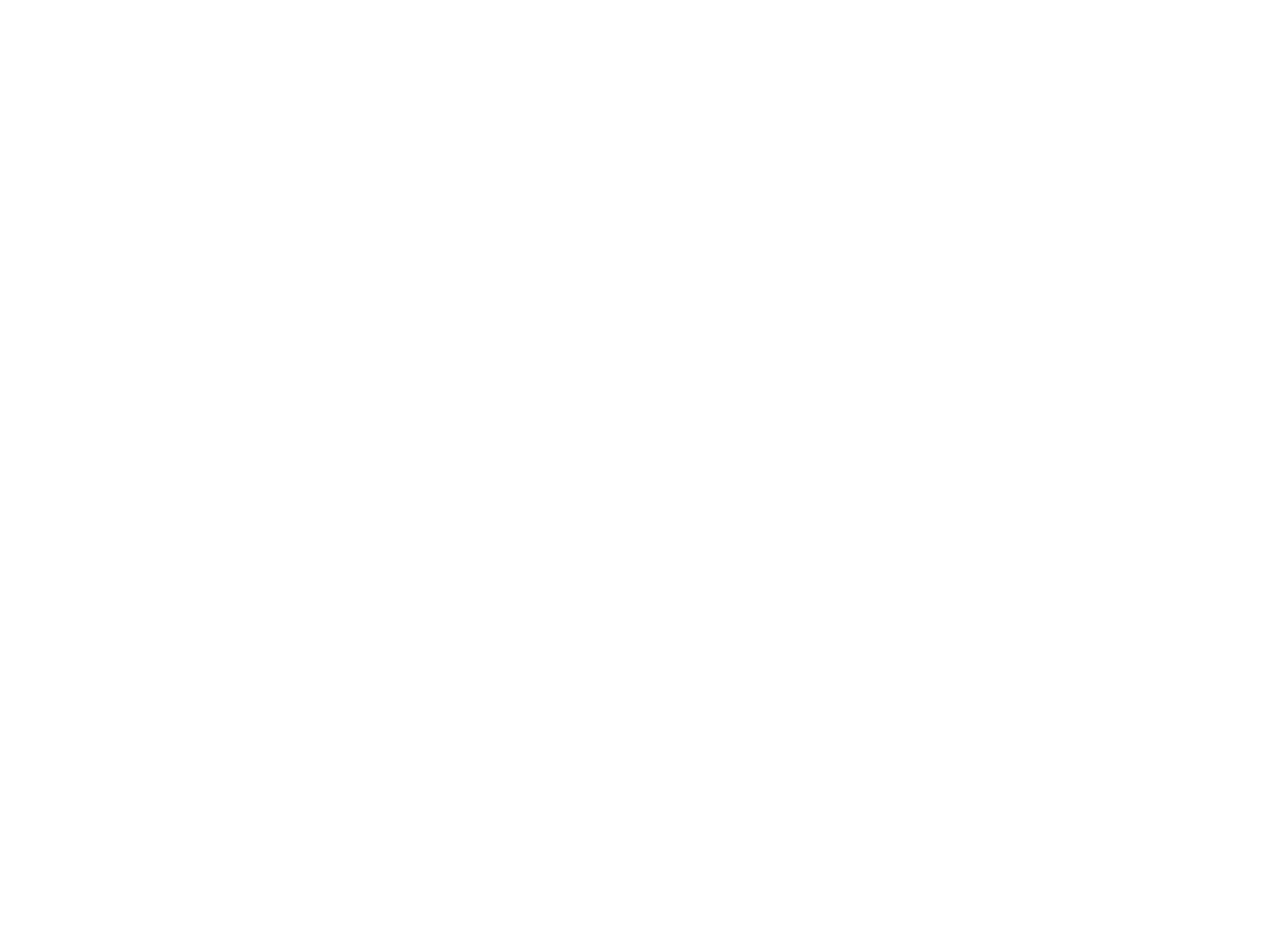
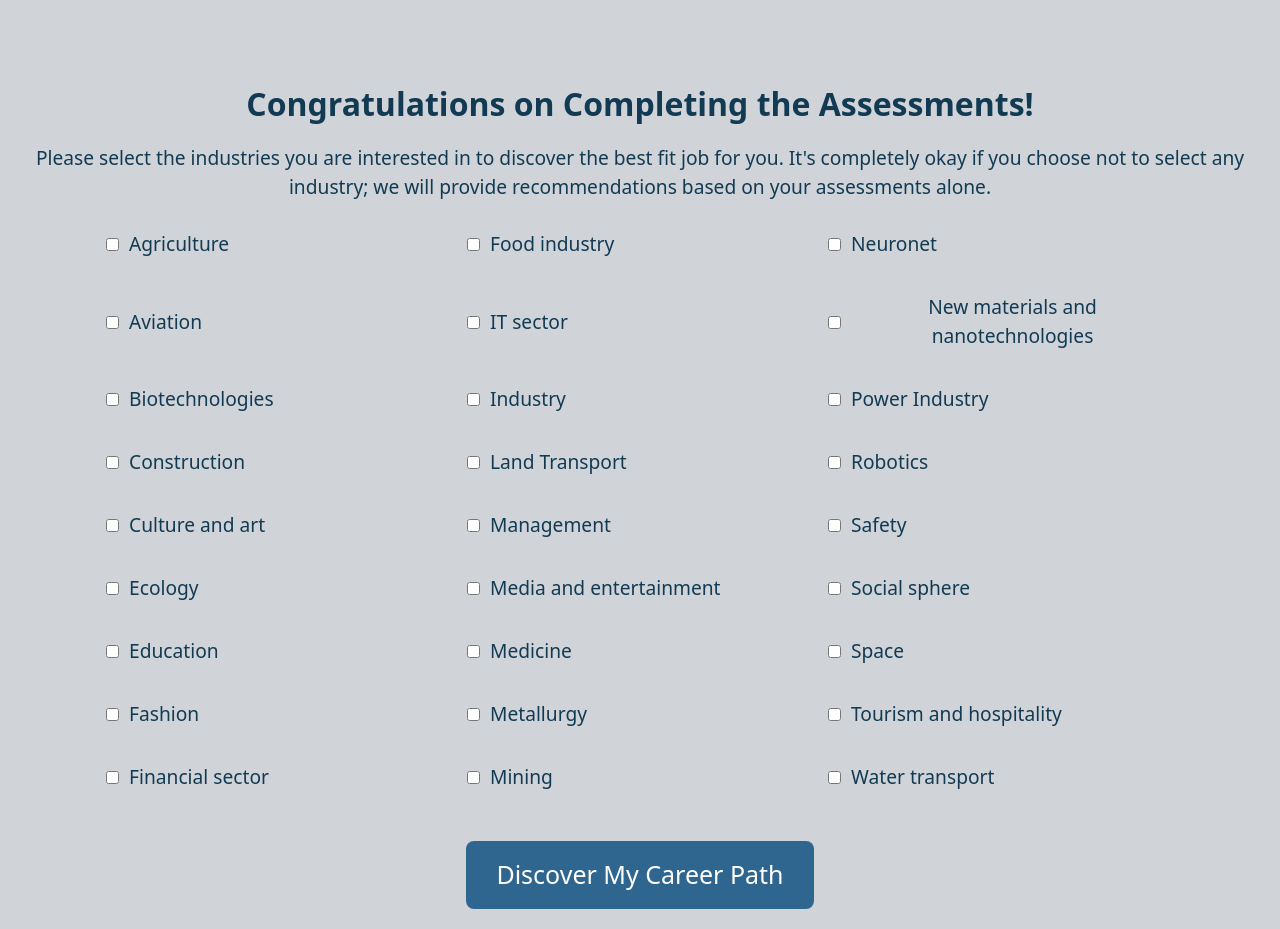
Before and after one commit to Mane1729/my-path, a React (Create React App) app in the folder frontend/: page /industry_selector in a window 1280 px wide. Before the commit this address had no page. Before the commit the page ends 800 px from the top, so only its background shows below. Built offline with nearby package versions, Linux system fonts and the light colour scheme.

Commit message:
Create IndustrySelector and Career(Success/Error) pages

```diff
--- a/frontend/src/App.css
+++ b/frontend/src/App.css
@@ -1,8 +1,21 @@
+body {
+  background-color: #D0D4D9;
+}
+
+body, h1, label, p {
+  color: #123b53;
+}
+
 h1 {
-  font-size: 2rem;
+  font-size: 2em;
+  margin-bottom: 0.5em;
   font-weight: bold;
 }
 
+p {
+  font-size: 1.2em;
+  margin-bottom: 1em;
+}
 
 input[type="text"] {
   width: 100%;
@@ -40,9 +53,9 @@
 /* Skill9_1 */
 .table {
   display: grid;
-  grid-template-columns: 1fr 2fr; /* Adjust the ratio as needed */
+  grid-template-columns: 1fr 2fr;
   gap: 10px;
-  max-width: 800px; /* Adjust as necessary */
+  max-width: 800px;
   margin: auto;
 }
 
@@ -56,29 +69,28 @@
 
 .language, .translation {
   padding: 5px;
-  border-bottom: 1px solid #ccc; /* Creates a line */
+  border-bottom: 1px solid #ccc;
 }
 
 .translation {
   display: flex;
-  align-items: center; /* Aligns the handle and text vertically */
+  align-items: center;
 }
 
 .drag-handle {
   display: block;
-  grid-template-columns: repeat(2, 4px); /* Creates a 2 column grid */
-  grid-row-gap: 4px; /* Space between rows */
-  grid-column-gap: 4px; /* Space between columns */
-  padding-right: 8px; /* Space between handle and text */
+  grid-template-columns: repeat(2, 4px);
+  grid-row-gap: 4px;
+  grid-column-gap: 4px;
+  padding-right: 8px;
   cursor: grab;
 }
 
-
 .drag-dot {
-  width: 3px; /* Dot size */
-  height: 3px; /* Dot size */
+  width: 3px;
+  height: 3px;
   margin: 1px;
-  background-color: #000; /* Dot color */
+  background-color: #000;
 }
 
 .drag-dot::before {
@@ -93,65 +105,31 @@
   display: flex;
 }
 
-/*elen*/
-
-/* .back_image{
-  width: 100%;
+/* Home page */
+.back_image{
+  background-image: url(C:\Users\DELL\Developer\MyPath\my-path\frontend\src\photos\mp.jpeg);
   height: 100vh;
-  background-image: url(C:\Users\DELL\Developer\MyPath\my-path\frontend\src\photos\mp.jpeg);
-  background-size: cover;
+  width: 100vw;
   background-position: center;
-
-} */
-
-/* .back_image{
-  width: 100%;
-  height: 100vh;
-  background-image: url(C:\Users\DELL\Developer\MyPath\my-path\frontend\src\photos\mp.jpeg);
   background-repeat: no-repeat;
   background-size: cover;
-  background-attachment: fixed;
-} */
-
-
-
-.back_image{
-  background-image: url(C:\Users\DELL\Developer\MyPath\my-path\frontend\src\photos\mp.jpeg); /* Replace with your image path */
-  height: 100vh; /* Viewport height: 100% of the viewport */
-  width: 100vw; /* Viewport width: 100% of the viewport */
-  background-position: center;
-  background-repeat: no-repeat;
-  background-size: cover; /* This will cover the entire viewport without stretching the image */
-  position: fixed; /* This makes the image stay in place while scrolling */
+  position: fixed;
   top: 0;
   left: 0;
-  z-index: -1; /* Ensures the image stays behind other content */
+  z-index: -1;
 }
-
-
-
-
-/* .skill1_back {
-  background-image: url(C:\Users\DELL\Developer\MyPath\my-path\frontend\src\photos\backgroud.jpeg);
-  background-repeat: no-repeat;
-  background-size: cover;
-  background-attachment: fixed;
-} */
 
 .skill1_back {
   background-color: #D8DCD6;
   background-position: center;
   background-repeat: no-repeat;
-  background-size: cover; /* Cover the entire viewport without stretching */
-  background-attachment: fixed; /* Keeps the background image fixed during scrolling */
-  position: absolute; /* Positioning relative to the viewport */
+  background-size: cover;
+  background-attachment: fixed;
+  position: absolute;
   top: 0;
   left: 0;
-  z-index: -1; /* Ensure the image stays behind other content */
+  z-index: -1;
 }
-
-
-
 
 .buttonStart{
   background: transparent;
@@ -171,13 +149,10 @@
 
 .buttonStart:hover{
   background-color: rgba(0,141,200,0.26);
+}
 
-
-
-}
 .buttonStart:active{
   opacity: 0.5;
-
 }
 
 .skill1_nextButton{
@@ -192,21 +167,70 @@
   transform: translateX(-50%);
   position: relative;
   margin-bottom: 100px;
-  }
-
-
+}
 
 header{
   margin-top: 60px;
   text-align: center;
 }
 
-/* div{
-  display: flex;
-  justify-content: center;
-  margin-top: 20px;
-} */
-
 li {
   list-style: none;
 }
+
+
+/* Industry Selector */
+.industry-selector-container {
+  padding: 20px;
+  text-align: center;
+}
+
+.checkbox-container {
+  display: grid;
+  grid-template-columns: repeat(3, 1fr);
+  grid-auto-flow: column;
+  grid-template-rows: repeat(9, auto);
+  gap: 15px;
+  justify-content: center;
+  align-items: center;
+  max-width: 1100px;
+  margin: 0 auto;
+  padding: 0 1em;
+}
+
+.checkbox-label {
+  font-size: 1.2em;
+  display: flex;
+  align-items: center;
+  margin: 0.5em 0;
+}
+
+.checkbox-label input[type="checkbox"] {
+  margin-right: 10px;
+}
+
+.submit-button {
+  background-color: #2F6690;
+  color: white;
+  padding: 15px 30px;
+  border: none;
+  border-radius: 8px;
+  cursor: pointer;
+  transition: background-color 0.3s;
+  margin-top: 40px;
+  font-size: 25px;
+}
+
+.submit-button:hover {
+  background-color: #16425B;
+}
+
+@media (max-width: 768px) {
+  .checkbox-container {
+    grid-template-columns: 1fr;
+    grid-auto-flow: row;
+    gap: 15px;
+    max-width: none;
+    padding: 0 10px;
+  }
+}
--- a/frontend/src/components/App.js
+++ b/frontend/src/components/App.js
@@ -15,7 +15,9 @@
 import Skill9_2 from './/Skill9_2';
 import Skill10 from './/Skill10';
 import Skill11 from './/Skill11';
-import Career from './/Career';
+import IndustrySelector from './IndustrySelector'
+import CareerSuccess from './CareerSuccess';
+import CareerError from './CareerError';
 
 import React, { useState } from 'react';
 import gql from 'graphql-tag';
@@ -49,7 +51,9 @@
           <Route path="/skill9_2" element={<Skill9_2 />} />
           <Route path="/skill10" element={<Skill10 />} />
           <Route path="/skill11" element={<Skill11 />} />
-          <Route path="/career" element={<Career />} />
+          <Route path="/industry_selector" element={<IndustrySelector/>} />
+          <Route path="/career_success" element={<CareerSuccess/>} />
+          <Route path="/career_error" element={<CareerError />} />
         </Routes>
       </Router>
     );
@@ -78,31 +82,12 @@
   };
 
   return (
-
-
-
-      <div class="back_image">
-
-          <Link to="/skill1">
-            <button class="buttonStart" onClick={handleStartButtonClick} disabled={loading}></button>
-
-            </Link>
-        </div>
-
-
-
+    <div class="back_image">
+      <Link to="/skill1">
+        <button class="buttonStart" onClick={handleStartButtonClick} disabled={loading}></button>
+       </Link>
+      </div>
   );
 }
 
-
-// function Home() {
-//   return (
-//     <div>
-//       <Link to="/skill1">
-//         <button>Start</button>
-//       </Link>
-//     </div>
-//   );
-// }
-
 export default App;
--- /dev/null
+++ b/frontend/src/components/CareerError.js
@@ -0,0 +1,9 @@
+import React, { useState } from 'react';
+import { BrowserRouter as Router, Route, Link } from 'react-router-dom';
+import './../App.css';
+
+function App() {
+
+}
+
+export default App;
--- /dev/null
+++ b/frontend/src/components/CareerSuccess.js
@@ -0,0 +1,45 @@
+import React from 'react';
+import { BrowserRouter as Router, Route, Link } from 'react-router-dom';
+import { useQuery } from '@apollo/react-hooks';
+import gql from 'graphql-tag';
+
+const GET_USER_INFO = gql`
+  query user {
+    user {
+      emergingJob {
+        name
+        industry
+        description
+      }
+      lackingSkills {
+        name
+      }
+    }
+  }
+`;
+
+function SuccessPage() {
+  const { loading, error, data } = useQuery(GET_USER_INFO);
+
+  if (loading) return <p>Loading...</p>;
+  if (error) return <p>Error :(</p>;
+
+  return (
+    <div>
+      <p>Your operation was successful!</p>
+      <div>
+        <p><strong>Emerging Job:</strong> {data.user.emergingJob.name}</p>
+        <p><strong>Industry:</strong> {data.user.emergingJob.industry}</p>
+        <p><strong>Description:</strong> {data.user.emergingJob.description}</p>
+        <h3>Lacking Skills</h3>
+        <ul>
+          {data.user.lackingSkills.map((skill, index) => (
+            <li key={index}>{skill.name}</li>
+          ))}
+        </ul>
+      </div>
+    </div>
+  );
+}
+
+export default SuccessPage;
--- /dev/null
+++ b/frontend/src/components/IndustrySelector.js
@@ -0,0 +1,108 @@
+import React, { useState } from 'react';
+import { BrowserRouter as Router, Route, Link } from 'react-router-dom';
+import { useNavigate } from 'react-router-dom';
+import './../App.css';
+
+import gql from 'graphql-tag';
+import { useMutation } from '@apollo/react-hooks';
+
+const DETERMINE_BEST_FIT_JOB = gql`
+  mutation DetermineBestFitJob($industries: [String!]) {
+    determineBestFitJob(industries: $industries) {
+      success
+      errors
+    }
+  }
+`;
+
+function IndustrySelector() {
+  const [selectedIndustries, setSelectedIndustries] = useState([]);
+  const [determineBestFitJob] = useMutation(DETERMINE_BEST_FIT_JOB);
+
+  const industries = [
+    "Medicine",
+    "Media and entertainment",
+    "Tourism and hospitality",
+    "Industry",
+    "Fashion",
+    "Financial sector",
+    "Construction",
+    "Biotechnologies",
+    "Safety",
+    "IT sector",
+    "Land Transport",
+    "Ecology",
+    "Food industry",
+    "Social sphere",
+    "Robotics",
+    "Aviation",
+    "Water transport",
+    "New materials and nanotechnologies",
+    "Mining",
+    "Power Industry",
+    "Agriculture",
+    "Space",
+    "Neuronet",
+    "Management",
+    "Metallurgy",
+    "Culture and art",
+    "Education"
+  ];
+
+  const handleIndustryChange = (event) => {
+    const { value, checked } = event.target;
+    if (checked) {
+      setSelectedIndustries([...selectedIndustries, value]);
+    } else {
+      setSelectedIndustries(selectedIndustries.filter(industry => industry !== value));
+    }
+  };
+
+  const navigate = useNavigate();
+
+  const submitIndustries = async () => {
+    try {
+      const response = await determineBestFitJob({
+        variables: { industries: selectedIndustries },
+      });
+
+      if (response.data.determineBestFitJob.success) {
+        navigate('/career_success');
+      } else {
+        navigate('/career_error');
+      }
+    } catch (err) {
+      console.error('Submission Error:', err);
+    }
+  };
+
+  const sortedIndustries = industries.sort();
+
+  return (
+    <div className="industry-selector-container">
+      <header>
+        <h1>Congratulations on Completing the Assessments!</h1>
+        <p>Please select the industries you are interested in to discover the best fit job for you. It's completely okay if you choose not to select any industry; we will provide recommendations based on your assessments alone.</p>
+      </header>
+      <main>
+        <section>
+          <form>
+            <div className="checkbox-container">
+              {sortedIndustries.map((industry, index) => (
+                <label key={index} className="checkbox-label">
+                  <input type="checkbox" value={industry} onChange={handleIndustryChange} />
+                  {industry}
+                </label>
+              ))}
+            </div>
+          </form>
+        </section>
+      </main>
+      <footer>
+        <button onClick={submitIndustries} className="submit-button">Discover My Career Path</button>
+      </footer>
+    </div>
+  );
+}
+
+export default IndustrySelector;
--- a/frontend/src/components/Skill11.js
+++ b/frontend/src/components/Skill11.js
@@ -48,7 +48,7 @@
         <footer>
           {/* &copy; 2023 My Website */}
         </footer>
-        <Link to="/career">
+        <Link to="/industry_selector">
           <button>Next</button>
         </Link>
       </div>
```
Also changed, not shown: 2 other files (tests, documents, lock files or other folders).
